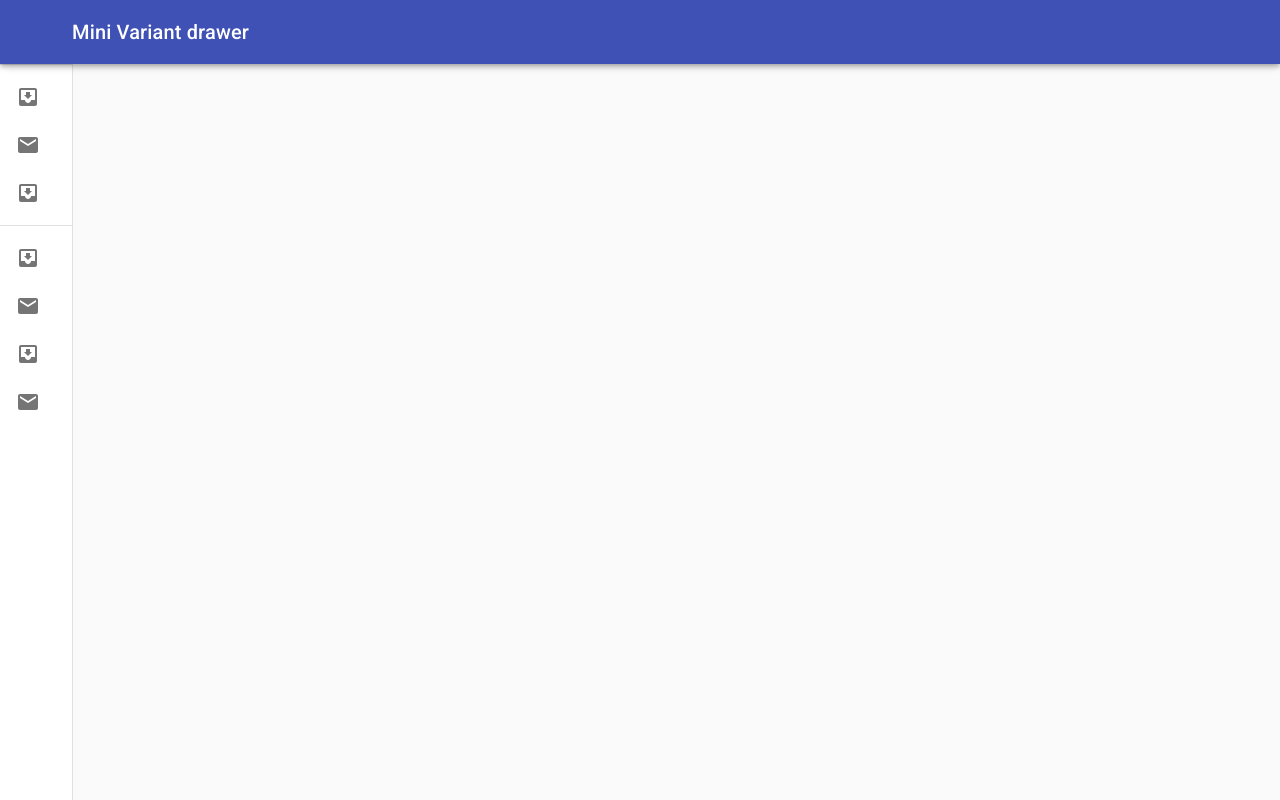
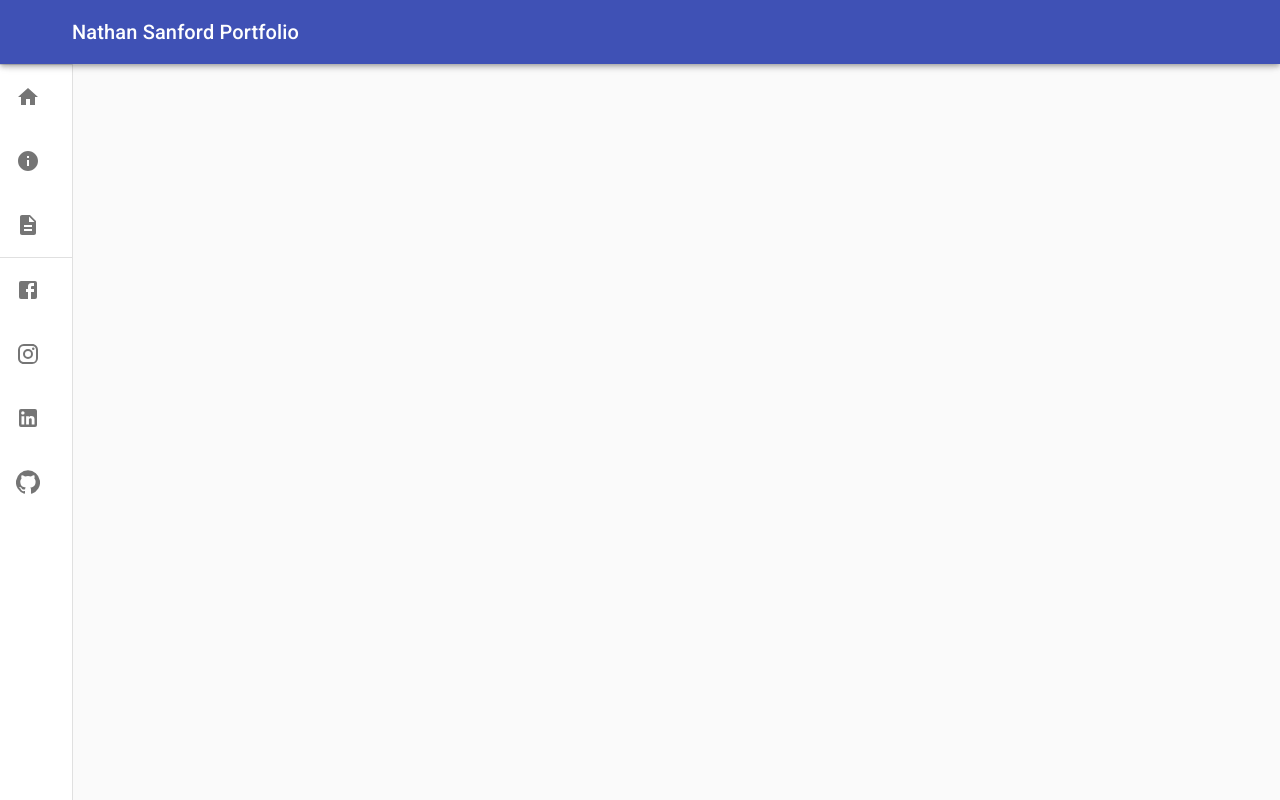
Before and after one commit to nwsanfor24/portfolio-react, a React (Create React App) app in the folder portfolio/: page / in a window 1280 px wide. Built offline with nearby package versions, Linux system fonts and the light colour scheme.

Commit message:
Made Sidebar work

```diff
--- a/portfolio/src/components/Sidebar.js
+++ b/portfolio/src/components/Sidebar.js
@@ -15,8 +15,16 @@ import ChevronRightIcon from '@material-ui/icons/ChevronRight';
 import ListItem from '@material-ui/core/ListItem';
 import ListItemIcon from '@material-ui/core/ListItemIcon';
 import ListItemText from '@material-ui/core/ListItemText';
-import InboxIcon from '@material-ui/icons/MoveToInbox';
+import HomeIcon from '@material-ui/icons/Home';
 import MailIcon from '@material-ui/icons/Mail';
+import InfoIcon from '@material-ui/icons/Info';
+import DescriptionIcon from '@material-ui/icons/Description';
+import FacebookIcon from '@material-ui/icons/Facebook';
+import InstagramIcon from '@material-ui/icons/Instagram';
+import LinkedInIcon from '@material-ui/icons/LinkedIn';
+import GitHubIcon from '@material-ui/icons/GitHub';
+
+
 
 const drawerWidth = 240;
 
@@ -117,7 +125,7 @@ export default function MiniDrawer() {
                         <MenuIcon />
                     </IconButton>
                     <Typography variant="h6" noWrap>
-                        Mini Variant drawer
+                        Nathan Sanford Portfolio
                     </Typography>
                 </Toolbar>
             </AppBar>
@@ -141,18 +149,58 @@ export default function MiniDrawer() {
                 </div>
                 <Divider />
                 <List>
-                    {['Introduction', 'About', 'Resume'].map((text, index) => (
+                    {['Introduction'].map((text, index) => (
                         <ListItem button key={text}>
-                            <ListItemIcon>{index % 2 === 0 ? <InboxIcon /> : <MailIcon />}</ListItemIcon>
+                            <ListItemIcon>{index % 1 === 0 ? <HomeIcon /> : <HomeIcon />}</ListItemIcon>
+                            <ListItemText primary={text} />
+                        </ListItem>
+                    ))}
+                </List>
+                <List>
+                    {['About'].map((text, index) => (
+                        <ListItem button key={text}>
+                            <ListItemIcon>{index % 1 === 0 ? <InfoIcon /> : <InfoIcon />}</ListItemIcon>
+                            <ListItemText primary={text} />
+                        </ListItem>
+                    ))}
+                </List>
+                <List>
+                    {['Resume'].map((text, index) => (
+                        <ListItem button key={text}>
+                            <ListItemIcon>{index % 1 === 0 ? <DescriptionIcon /> : <DescriptionIcon />}</ListItemIcon>
                             <ListItemText primary={text} />
                         </ListItem>
                     ))}
                 </List>
                 <Divider />
                 <List>
-                    {['Facebook', 'Instagram', 'LinkedIn', 'GitHub'].map((text, index) => (
+                    {['Facebook'].map((text, index) => (
                         <ListItem button key={text}>
-                            <ListItemIcon>{index % 2 === 0 ? <InboxIcon /> : <MailIcon />}</ListItemIcon>
+                            <ListItemIcon>{index % 2 === 0 ? <FacebookIcon /> : <FacebookIcon />}</ListItemIcon>
+                            <ListItemText primary={text} />
+                        </ListItem>
+                    ))}
+                </List>
+                <List>
+                    {['Instagram'].map((text, index) => (
+                        <ListItem button key={text}>
+                            <ListItemIcon>{index % 1 === 0 ? <InstagramIcon /> : <InstagramIcon />}</ListItemIcon>
+                            <ListItemText primary={text} />
+                        </ListItem>
+                    ))}
+                </List>
+                <List>
+                    {['LinkedIn'].map((text, index) => (
+                        <ListItem button key={text}>
+                            <ListItemIcon>{index % 1 === 0 ? <LinkedInIcon /> : <LinkedInIcon />}</ListItemIcon>
+                            <ListItemText primary={text} />
+                        </ListItem>
+                    ))}
+                </List>
+                <List>
+                    {['Github'].map((text, index) => (
+                        <ListItem button key={text}>
+                            <ListItemIcon>{index % 1 === 0 ? <GitHubIcon /> : <GitHubIcon />}</ListItemIcon>
                             <ListItemText primary={text} />
                         </ListItem>
                     ))}
```
